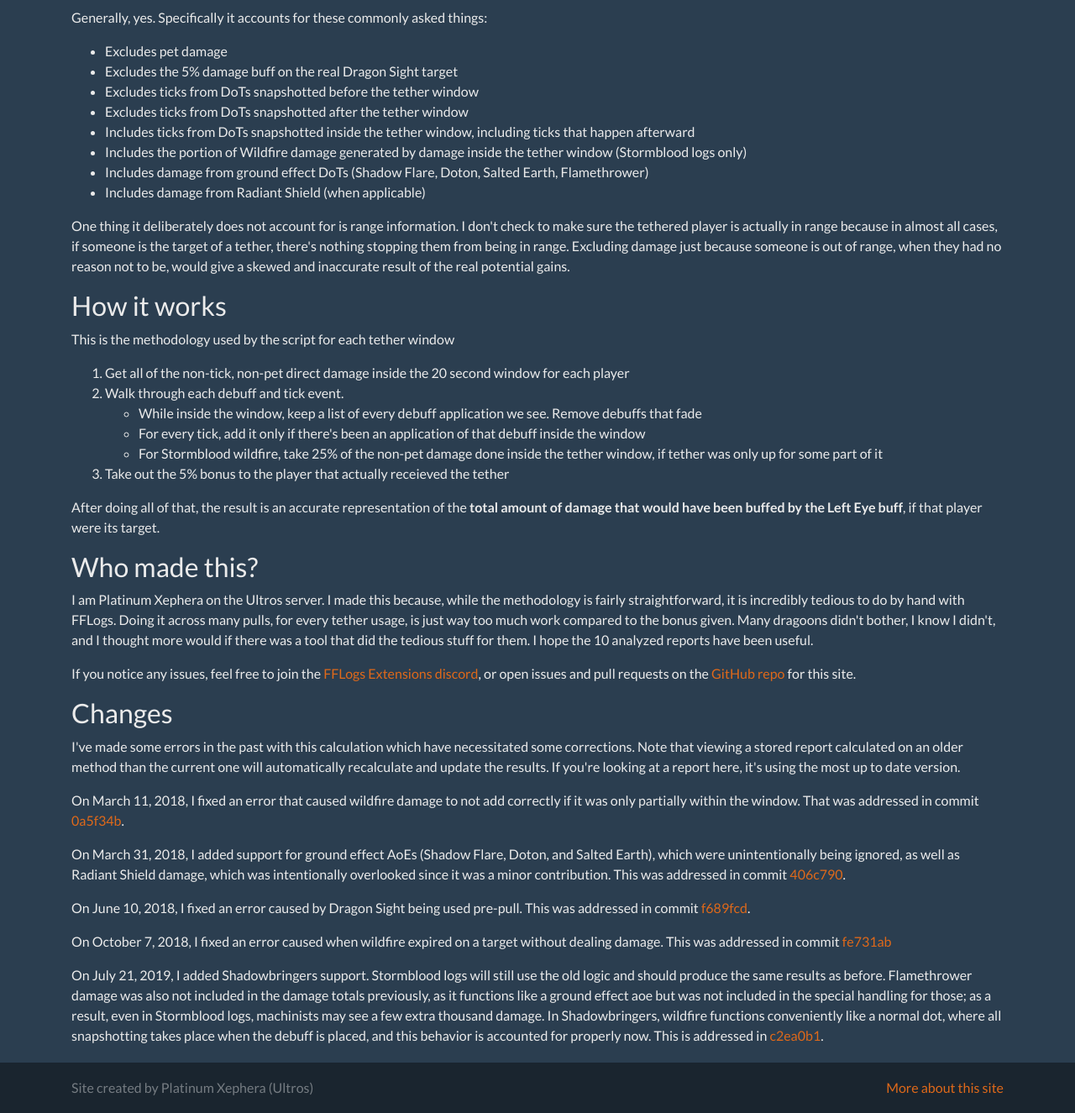
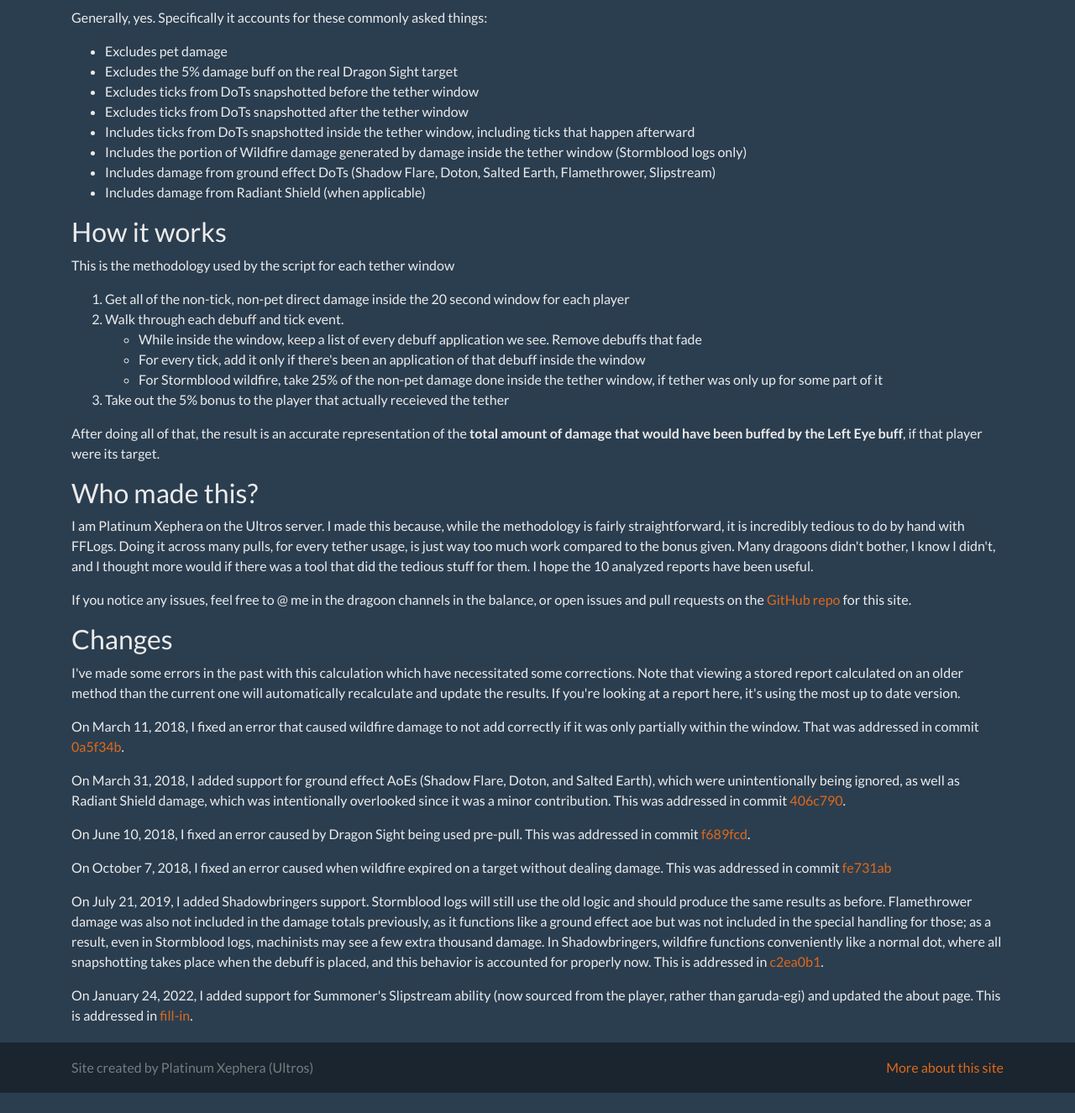
Before and after one commit to xephero/tethercalc, a Flask app: page /about in a window 1280 px wide. Shown: the part 157-1482 px from the top of the page at 84% size. After the commit the page ends 1458 px from the top, so only its background shows below. Run offline with Flask 2, Linux system fonts and the light colour scheme; tables that the repository leaves empty hold one stand-in row (values such as "Sample post"); some libraries are stand-ins or nearby versions.

Commit message:
Adding Slipstream and updating about page

```diff
--- a/templates/about.html
+++ b/templates/about.html
@@ -15,10 +15,9 @@
     <li>Excludes ticks from DoTs snapshotted after the tether window</li>
     <li>Includes ticks from DoTs snapshotted inside the tether window, including ticks that happen afterward</li>
     <li>Includes the portion of Wildfire damage generated by damage inside the tether window (Stormblood logs only)</li>
-    <li>Includes damage from ground effect DoTs (Shadow Flare, Doton, Salted Earth, Flamethrower)</li>
+    <li>Includes damage from ground effect DoTs (Shadow Flare, Doton, Salted Earth, Flamethrower, Slipstream)</li>
     <li>Includes damage from Radiant Shield (when applicable)</li>
 </ul>
-<p>One thing it deliberately does not account for is range information. I don't check to make sure the tethered player is actually in range because in almost all cases, if someone is the target of a tether, there's nothing stopping them from being in range. Excluding damage just because someone is out of range, when they had no reason not to be, would give a skewed and inaccurate result of the real potential gains.</p>
 
 <h2>How it works</h2>
 
@@ -40,7 +39,7 @@
 <h2>Who made this?</h2>
 
 <p>I am Platinum Xephera on the Ultros server. I made this because, while the methodology is fairly straightforward, it is incredibly tedious to do by hand with FFLogs. Doing it across many pulls, for every tether usage, is just way too much work compared to the bonus given. Many dragoons didn't bother, I know I didn't, and I thought more would if there was a tool that did the tedious stuff for them. I hope the {{ report_count }} analyzed reports have been useful.</p>
-<p>If you notice any issues, feel free to join the <a href="https://discord.gg/2duJnXy">FFLogs Extensions discord</a>, or open issues and pull requests on the <a href="https://github.com/xephero/tethercalc">GitHub repo</a> for this site.</p>
+<p>If you notice any issues, feel free to @ me in the dragoon channels in the balance, or open issues and pull requests on the <a href="https://github.com/xephero/tethercalc">GitHub repo</a> for this site.</p>
 
 <h2>Changes</h2>
 
@@ -55,4 +54,6 @@
 <p>On October 7, 2018, I fixed an error caused when wildfire expired on a target without dealing damage. This was addressed in commit <a href="https://github.com/xephero/tethercalc/commit/fe731abfbd74c0591ef19f23757d773a899442b2">fe731ab</a>
 
 <p>On July 21, 2019, I added Shadowbringers support. Stormblood logs will still use the old logic and should produce the same results as before. Flamethrower damage was also not included in the damage totals previously, as it functions like a ground effect aoe but was not included in the special handling for those; as a result, even in Stormblood logs, machinists may see a few extra thousand damage. In Shadowbringers, wildfire functions conveniently like a normal dot, where all snapshotting takes place when the debuff is placed, and this behavior is accounted for properly now. This is addressed in <a href="https://github.com/xephero/tethercalc/commit/c2ea0b1f9e1fa2e2b7502f7857d454fa7650748a">c2ea0b1</a>.
+
+<p>On January 24, 2022, I added support for Summoner's Slipstream ability (now sourced from the player, rather than garuda-egi) and updated the about page. This is addressed in <a href="https://github.com/xephero/tethercalc/commit/">fill-in</a>.</p>
 {% endblock %}
--- a/tethercalc.py
+++ b/tethercalc.py
@@ -122,6 +122,7 @@ def get_damages(report, start, end):
     """
     Gets non-tick, non-pet damage caused between start and end
     """
+    # TODO: this should use calculateddamage events instead of damage-done table for higher accuracy
     options = {
         'start': start,
         'end': end,
@@ -161,7 +162,8 @@ def get_tick_damages(report, version, start, end):
                     (
                         type="applybuff" or type="refreshbuff" or type="removebuff"
                     ) and (
-                        ability.id=1000190 or ability.id=1000749 or ability.id=1000501 or ability.id=1001205
+                        ability.id=1000190 or ability.id=1000749 or ability.id=1000501 or
+                        ability.id=1001205 or ability.id=1002706
                     )
                 ) or (
                     type="damage" and ability.id=799
@@ -174,6 +176,7 @@ def get_tick_damages(report, version, start, end):
         # 3. include debuff events
         # 4. include individual dot ticks on enemy
         # 5. include only buffs corresponding to ground effect dots
+        #    (shadow flare, salted earth, doton, flamethrower, slipstream)
         # 6. include radiant shield damage
     }
 
```
